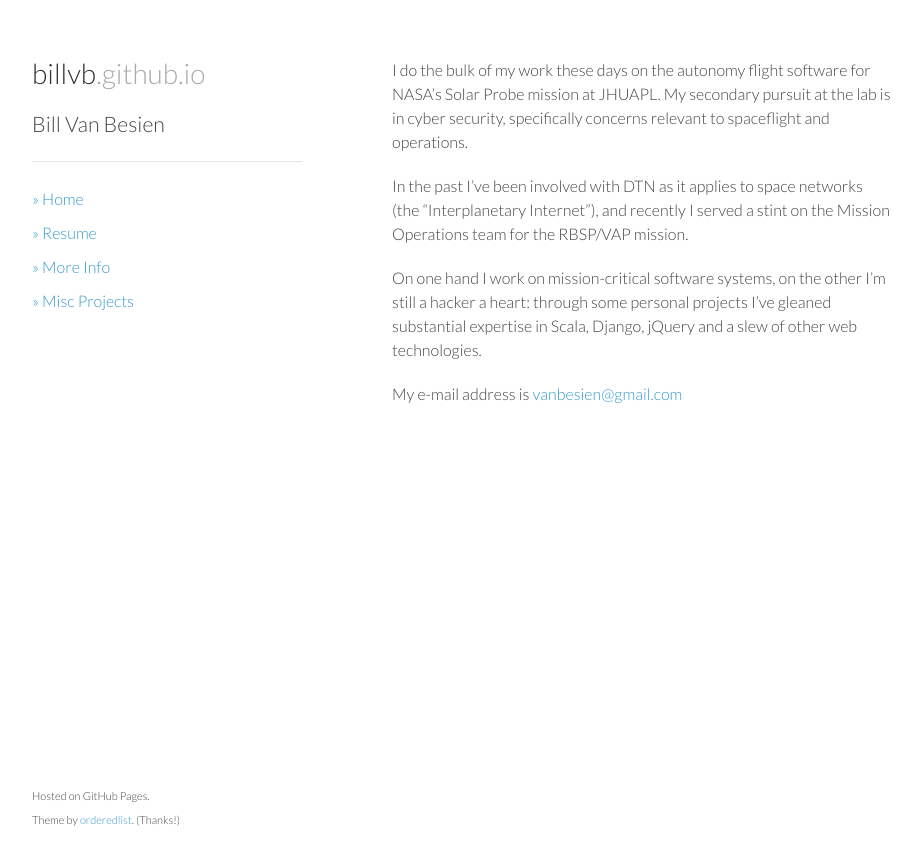
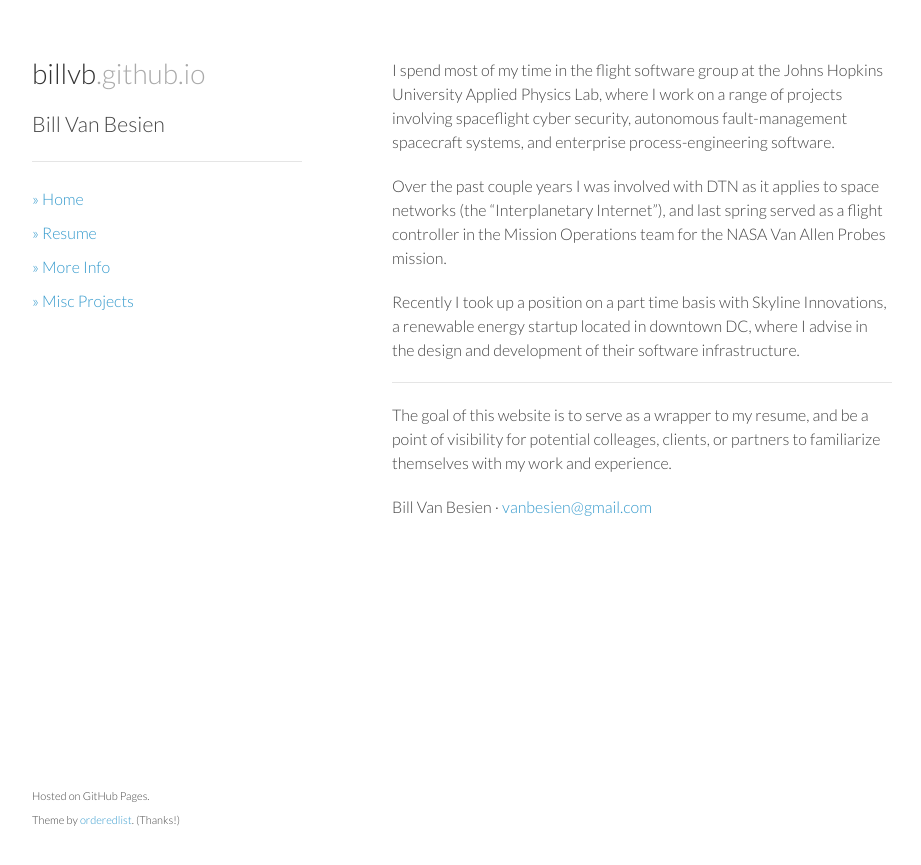
Before and after one commit to billvb/billvb.github.io, a Jekyll site: the page built from index.md, in a window 1280 px wide. Shown: the top 865 px of the page, without its empty margins (178-1099 px from the left). Built offline with Jekyll 4.4.1, drawn with Linux system fonts in a browser that asks for light colours.

Commit message:
Added new resume page, updated resume and front page, some style

```diff
--- a/index.md
+++ b/index.md
@@ -3,10 +3,15 @@ title: Home
 layout: base
 ---
 
-I do the bulk of my work these days on the autonomy flight software for NASA's Solar Probe mission at JHUAPL. My secondary pursuit at the lab is in cyber security, specifically concerns relevant to spaceflight and operations.
 
-In the past I've been involved with DTN as it applies to space networks (the "Interplanetary Internet"), and recently I served a stint on the Mission Operations team for the RBSP/VAP mission.
+I spend most of my time in the flight software group at the Johns Hopkins University Applied Physics Lab, where I work on a range of projects involving spaceflight cyber security, autonomous fault-management spacecraft systems, and enterprise process-engineering software.
 
-On one hand I work on mission-critical software systems, on the other I'm still a hacker a heart: through some personal projects I've gleaned substantial expertise in Scala, Django, jQuery and a slew of other web technologies.
+Over the past couple years I was involved with DTN as it applies to space networks (the "Interplanetary Internet"), and last spring served as a flight controller in the Mission Operations team for the NASA Van Allen Probes mission.
 
-My e-mail address is [vanbesien@gmail.com](mailto:vanbesien@gmail.com)
+Recently I took up a position on a part time basis with Skyline Innovations, a renewable energy startup located in downtown DC, where I advise in the design and development of their software infrastructure.
+
+<hr />
+
+The goal of this website is to serve as a wrapper to my resume, and be a point of visibility for potential colleages, clients, or partners to familiarize themselves with my work and experience.
+
+Bill Van Besien &middot; [vanbesien@gmail.com](mailto:vanbesien@gmail.com)
--- a/stylesheets/styles.css
+++ b/stylesheets/styles.css
@@ -281,3 +281,25 @@ footer {
 .bvb-menu a:hover {
     background-color: #f4f4f4;
 }
+
+.resume_section {
+    overflow: hidden;
+}
+
+.resume_section p {
+    text-align: justify;
+}
+
+#resume_header {
+    border-bottom: 1px solid #ccc;
+    margin-bottom: 26px;
+}
+
+#resume_header h1, #resume_header p {
+    margin-bottom: 0.5em;
+}
+
+#resume_header #contact {
+    float: right;
+    text-align: right;
+}
--- a/stylesheets/stylesheet.css
+++ b/stylesheets/stylesheet.css
@@ -334,6 +334,10 @@ img {
   max-width: 100%;
 }
 
+#resume_header h1 {
+    margin-bottom: 0;
+    padding-bottom: 0;
+}
 
 .resume_section h2 {
   margin-left: -25px;
```
Also changed, not shown: _includes/resume.html (+15 -6 lines), _layouts/plain.html (added, +33 -0 lines), _posts/2014-02-18-python-essentials.md (added, +8 -0 lines), resume/index.md (+8 -0 lines), resume/resume.md (added, +6 -0 lines).
